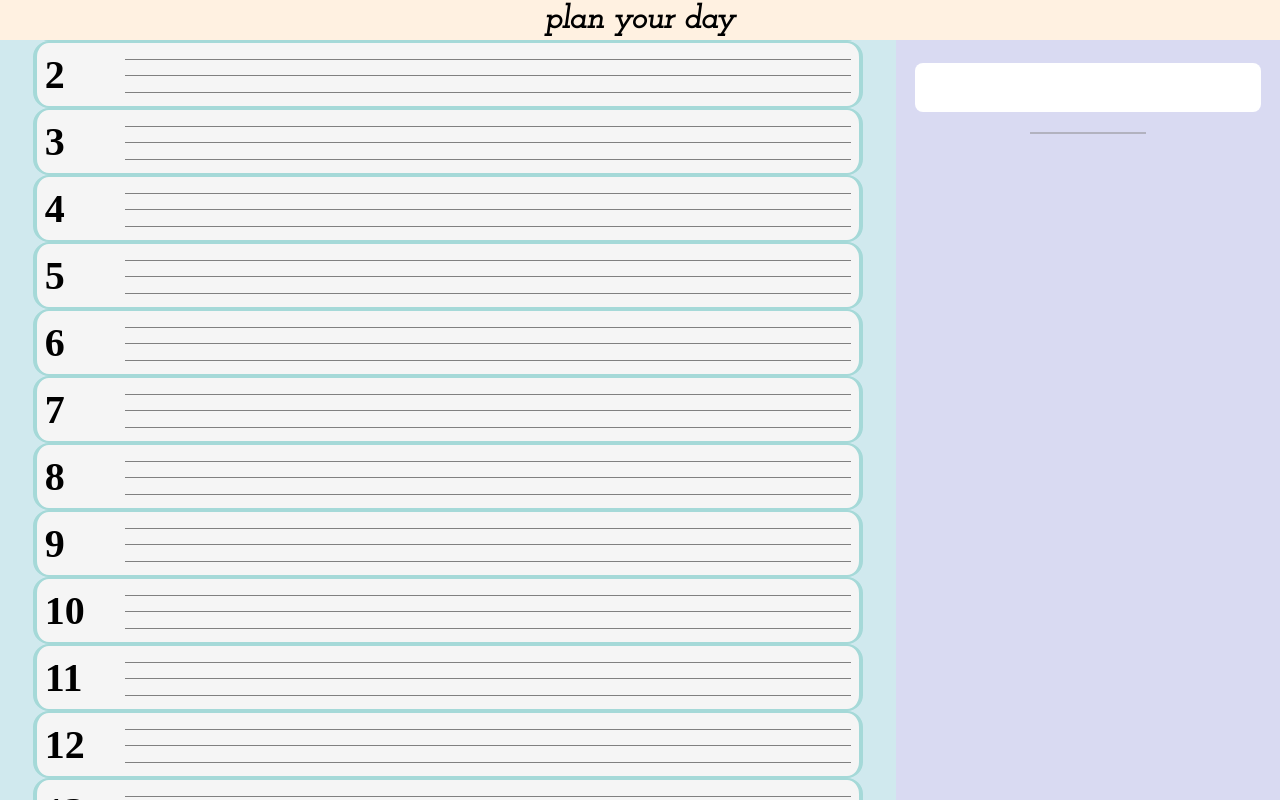
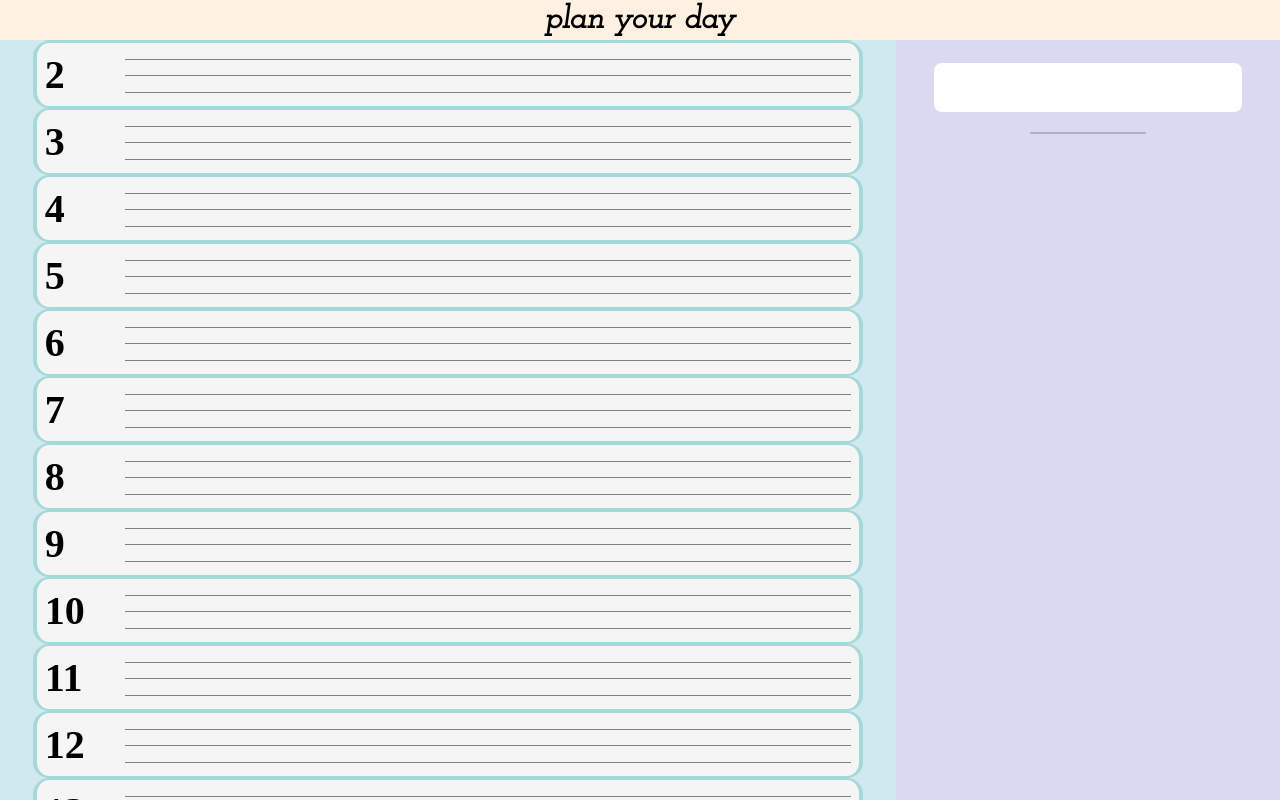
Before and after one commit to eduard-soul/calendar_concept_v2, a Vue app: page / in a window 1280 px wide. Built offline with nearby package versions, Linux system fonts and the light colour scheme.

Commit message:
input field less width

```diff
--- a/src/AddTask.vue
+++ b/src/AddTask.vue
@@ -69,11 +69,12 @@ onUpdated(() => {});
   #input-task {
     outline: none;
     height: 50%;
-    width: 80%;
+    width: 70%;
     border: none;
     border-radius: 1vh;
     font-size: 100%;
     padding-left: 10%;
+    background-color: white;
   }
   #input-separator {
     width: 30%;
```
